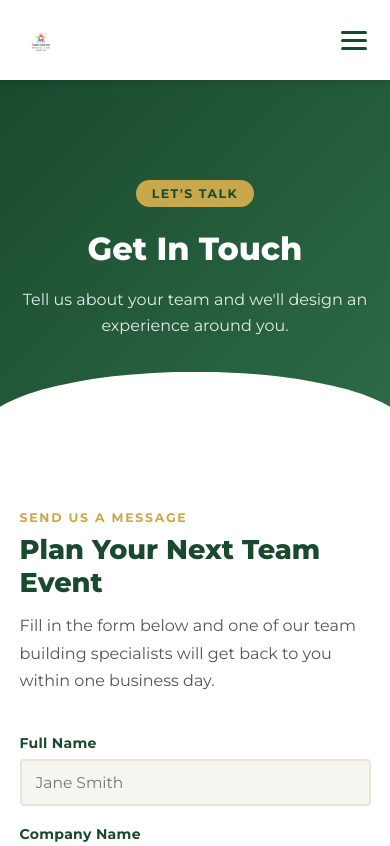
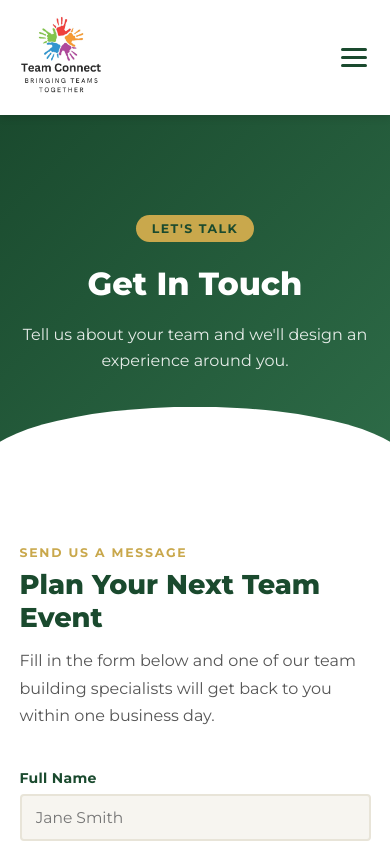
Before and after one commit to Heinwan2211/Teamconnect-website, a plain HTML site: page contact.html in a window 390 px wide. Shown: the top 846 px of the page. Drawn offline with Linux system fonts and the light colour scheme.

Commit message:
Fix logo consistency across all pages
- contact.html: corrected nav height (80px→170px), padding, logo height (60px→150px), logo src, mobile breakpoint heights
- experiences.html: corrected nav height (130px→170px), padding, logo height (120px→150px), logo src, mobile breakpoint heights

Co-Authored-By: Paperclip <noreply@paperclip.ing>

```diff
--- a/contact.html
+++ b/contact.html
@@ -40,11 +40,11 @@
       top: 0;
       z-index: 100;
       background: #ffffff;
-      padding: 0 5%;
+      padding: 0.625rem 5%;
       display: flex;
       align-items: center;
       justify-content: space-between;
-      height: 80px;
+      height: 170px;
       box-shadow: 0 2px 8px rgba(0,0,0,0.15);
     }
 
@@ -55,6 +55,8 @@
 
     .nav-logo img {
       display: block;
+      height: 150px;
+      width: auto;
     }
 
     .nav-links {
@@ -97,6 +99,14 @@
     }
 
     @media (max-width: 768px) {
+      nav {
+        height: 115px;
+      }
+
+      .nav-logo img {
+        height: 100px;
+      }
+
       .nav-toggle {
         display: flex;
       }
@@ -104,7 +114,7 @@
       .nav-links {
         display: none;
         position: absolute;
-        top: 80px;
+        top: 115px;
         left: 0;
         right: 0;
         background: var(--green);
@@ -376,7 +386,7 @@
 
   <!-- NAVIGATION -->
   <nav>
-    <a class="nav-logo" href="index.html" aria-label="Team Connect home"><img src="images/Team_connect_logo.png" alt="Team Connect — Bringing Teams Together" height="60"></a>
+    <a class="nav-logo" href="index.html" aria-label="Team Connect home"><img src="images/Team connect logo.jpg" alt="Team Connect — Bringing Teams Together" height="150"></a>
     <button class="nav-toggle" aria-label="Toggle navigation menu" aria-expanded="false" id="navToggle">
       <span></span><span></span><span></span>
     </button>
```
Also changed, not shown: experiences.html (+7 -7 lines).
